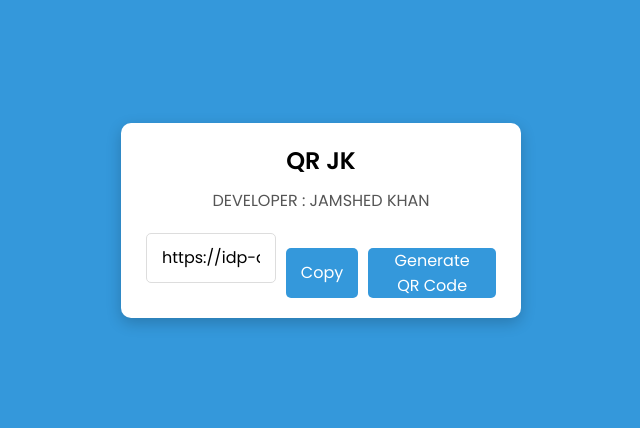
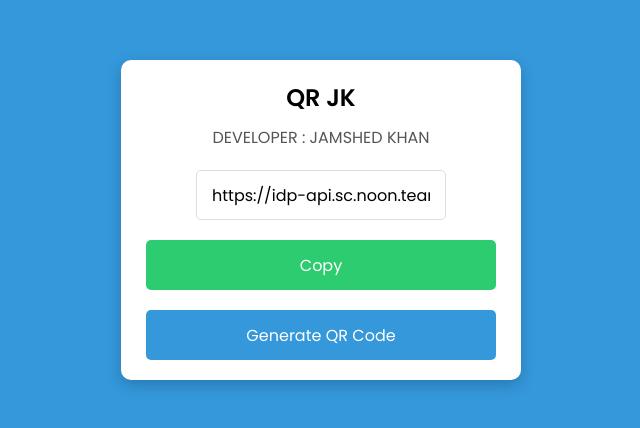
Before and after one commit to jamshedkhan319/qr, a plain HTML site: page index.html in a window 1280 px wide. Shown: the part 180-608 px from the top of the page, without its empty margins (319-959 px from the left). Drawn offline with Linux system fonts and the light colour scheme.

Commit message:
Update styles.css

```diff
--- a/styles.css
+++ b/styles.css
@@ -85,24 +85,25 @@ header p {
 
 .form {
     display: flex;
-    flex-wrap: wrap;
-    gap: 10px;
-    justify-content: space-between;
+    flex-direction: column;
+    align-items: center;
 }
 
 .form input {
-    flex: 1;
+    width: calc(100% - 100px);
     height: 50px;
     padding: 0 15px;
     font-size: 16px;
     border: 1px solid #ddd;
     border-radius: 5px;
     outline: none;
+    margin-bottom: 10px;
 }
 
 .form button {
+    width: 100%;
     height: 50px;
-    padding: 0 15px;
+    margin-top: 10px;
     background: #3498db;
     color: #fff;
     font-size: 16px;
@@ -112,15 +113,15 @@ header p {
     transition: background 0.3s;
 }
 
+#copy-btn {
+    background: #2ecc71;
+    margin-bottom: 10px;
+}
+
+#copy-btn:hover {
+    background: #27ae60;
+}
+
 .form button:hover {
     background: #2980b9;
 }
-
-#generate-btn {
-    flex: 1;
-    margin-top: 15px;
-}
-
-#copy-btn {
-    width: auto;
-}
```
